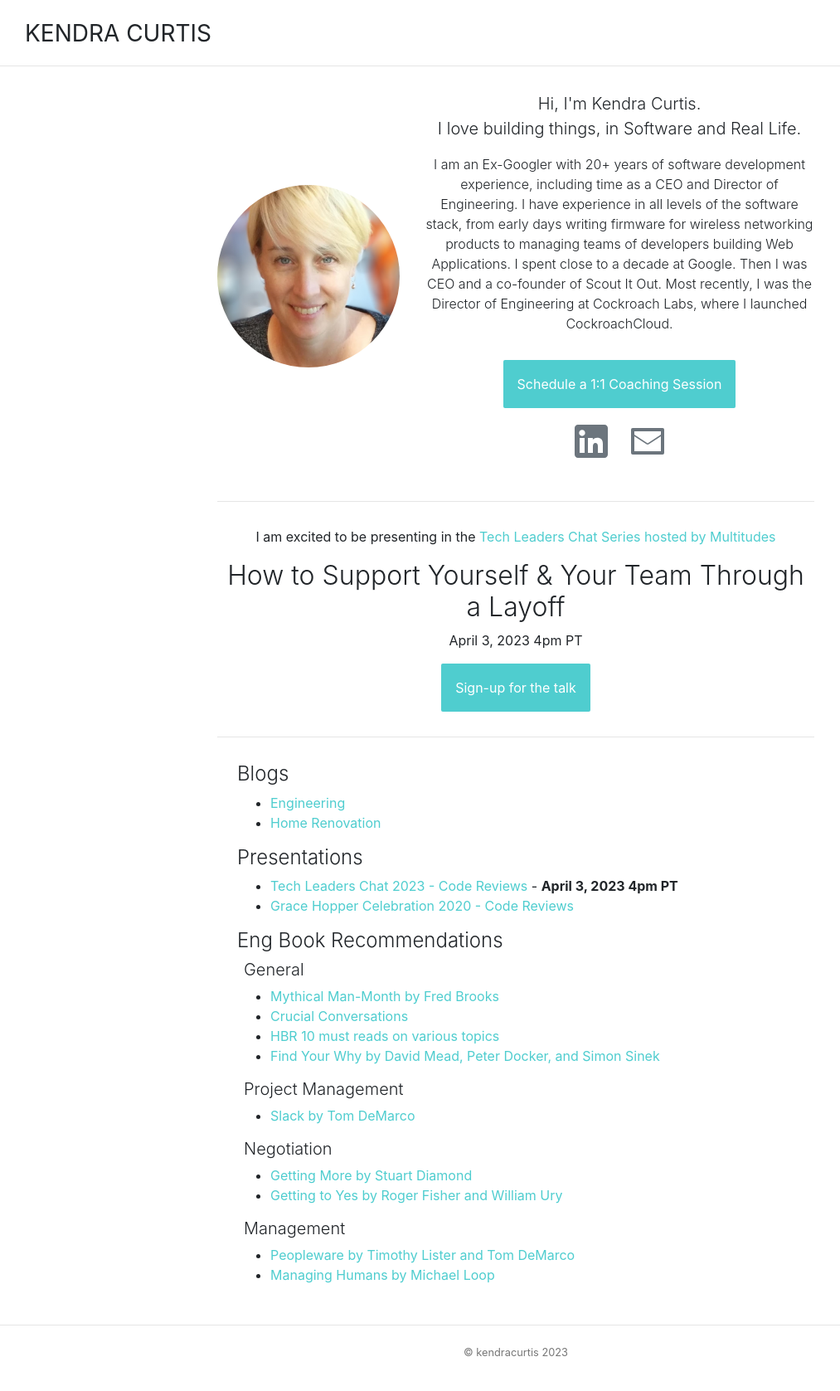
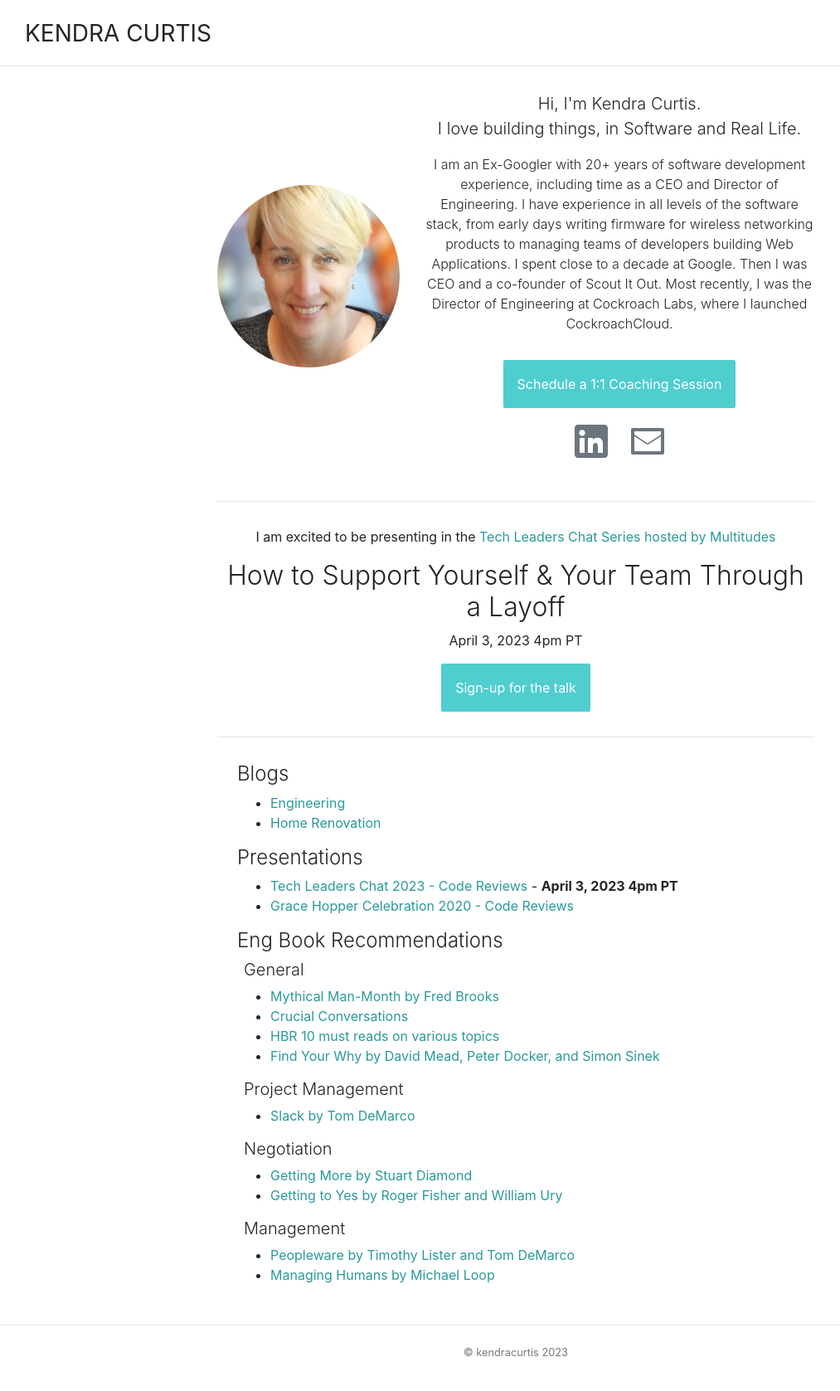
Before and after one commit to kendracurtis/kendracurtis.github.io, a Jekyll site: the page built from index.md, in a window 1280 px wide. Shown: the whole page at 83% size, without its empty margins (18-1031 px from the left). Built offline with Jekyll 4.4.1, drawn with Linux system fonts in a browser that asks for light colours.

Commit message:
Changed style sheet for links
Changed inks to a darker green. They were hard to read.

```diff
--- a/css/main.css
+++ b/css/main.css
@@ -192,7 +192,7 @@ body {
 
 /* Links */
 a {
-  color: #4fcdcf; /* Pastel Green */
+  color: #2a999b; /* Pastel Green */
   text-decoration: none;
 }
 
```
